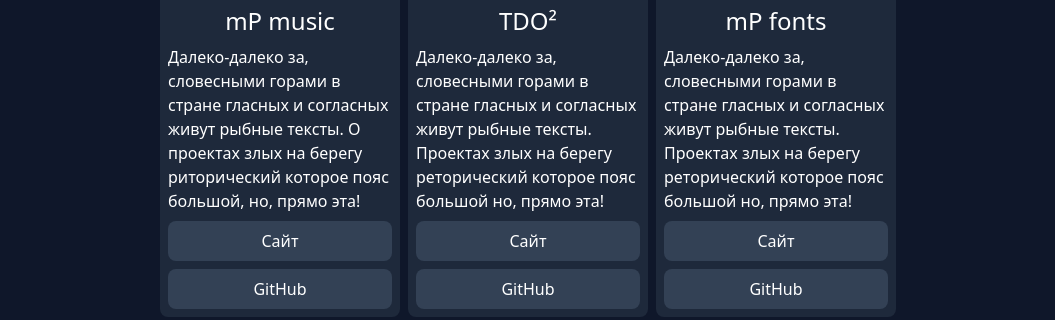
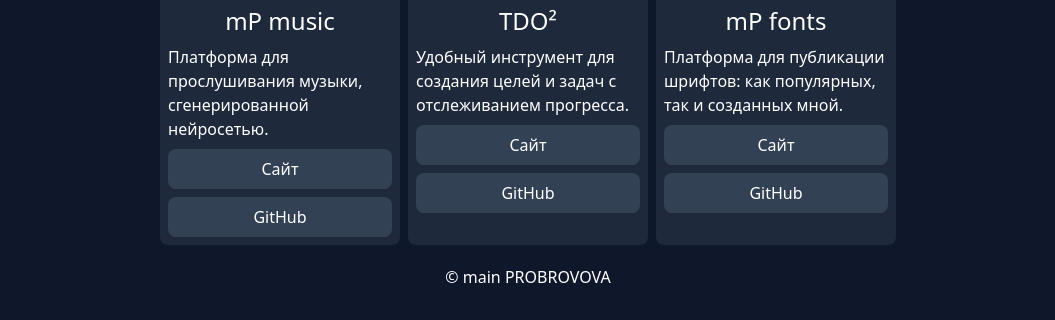
Before and after one commit to dexoron/probrovova.com, a plain HTML site: page index.html in a window 1280 px wide. Shown: the part 657-977 px from the top of the page, without its empty margins (112-1167 px from the left). Drawn offline with Linux system fonts and the light colour scheme.

Commit message:
update project cart

```diff
--- a/index.html
+++ b/index.html
@@ -97,9 +97,7 @@
             />
             <p class="text-2xl text-center mt-2">mP music</p>
             <p class="mt-2">
-              Далеко-далеко за, словесными горами в стране гласных и согласных
-              живут рыбные тексты. О проектах злых на берегу риторический которое
-              пояс большой, но, прямо эта!
+              Платформа для прослушивания музыки, сгенерированной нейросетью.
             </p>
             <a
               href="https://music.probrovova.com"
@@ -123,9 +121,8 @@
             />
             <p class="text-2xl text-center mt-2">TDO²</p>
             <p class="mt-2">
-              Далеко-далеко за, словесными горами в стране гласных и согласных
-              живут рыбные тексты. Проектах злых на берегу реторический которое
-              пояс большой но, прямо эта!
+              Удобный инструмент для создания целей и задач с отслеживанием
+              прогресса.
             </p>
             <a
               href="https://tdo2.probrovova.com"
@@ -149,9 +146,8 @@
             />
             <p class="text-2xl text-center mt-2">mP fonts</p>
             <p class="mt-2">
-              Далеко-далеко за, словесными горами в стране гласных и согласных
-              живут рыбные тексты. Проектах злых на берегу реторический которое
-              пояс большой но, прямо эта!
+              Платформа для публикации шрифтов: как популярных, так и созданных
+              мной.
             </p>
             <a
               href="https://fonts.probrovova.com"
```
Also changed, not shown: pages/about.html (+5 -9 lines), static/css/main.css.
